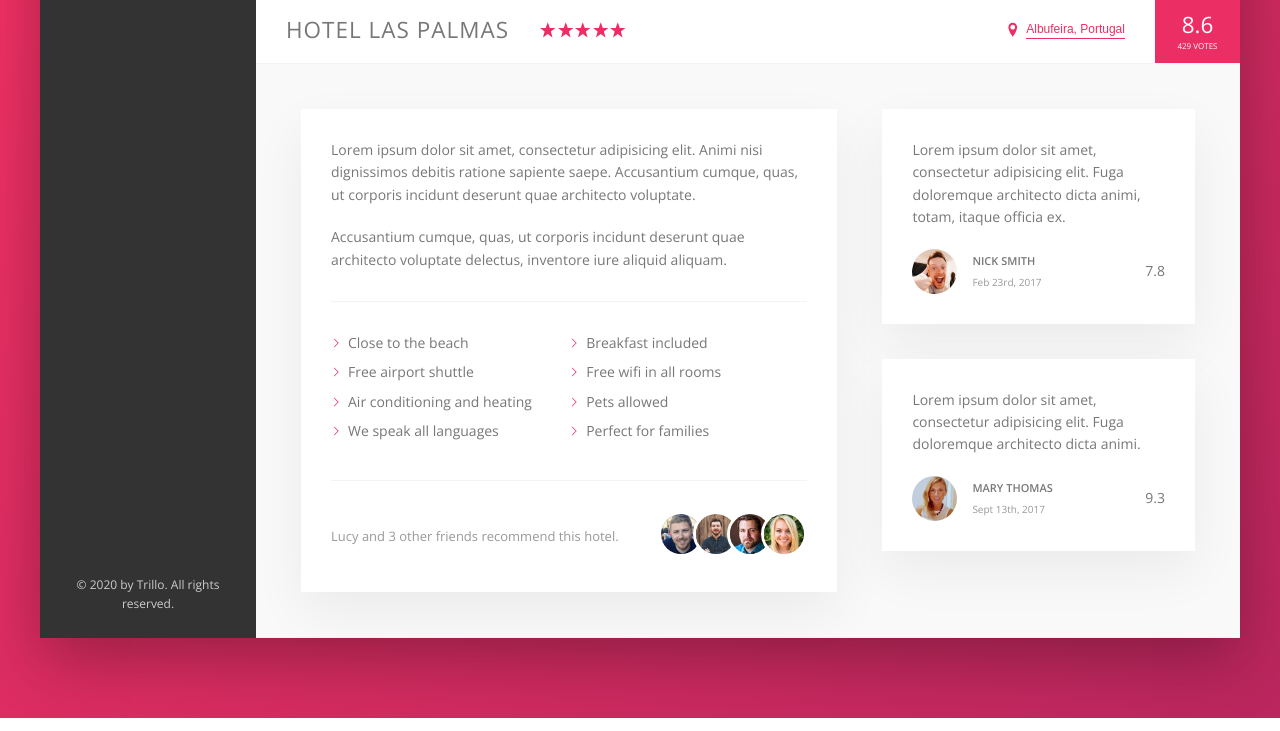
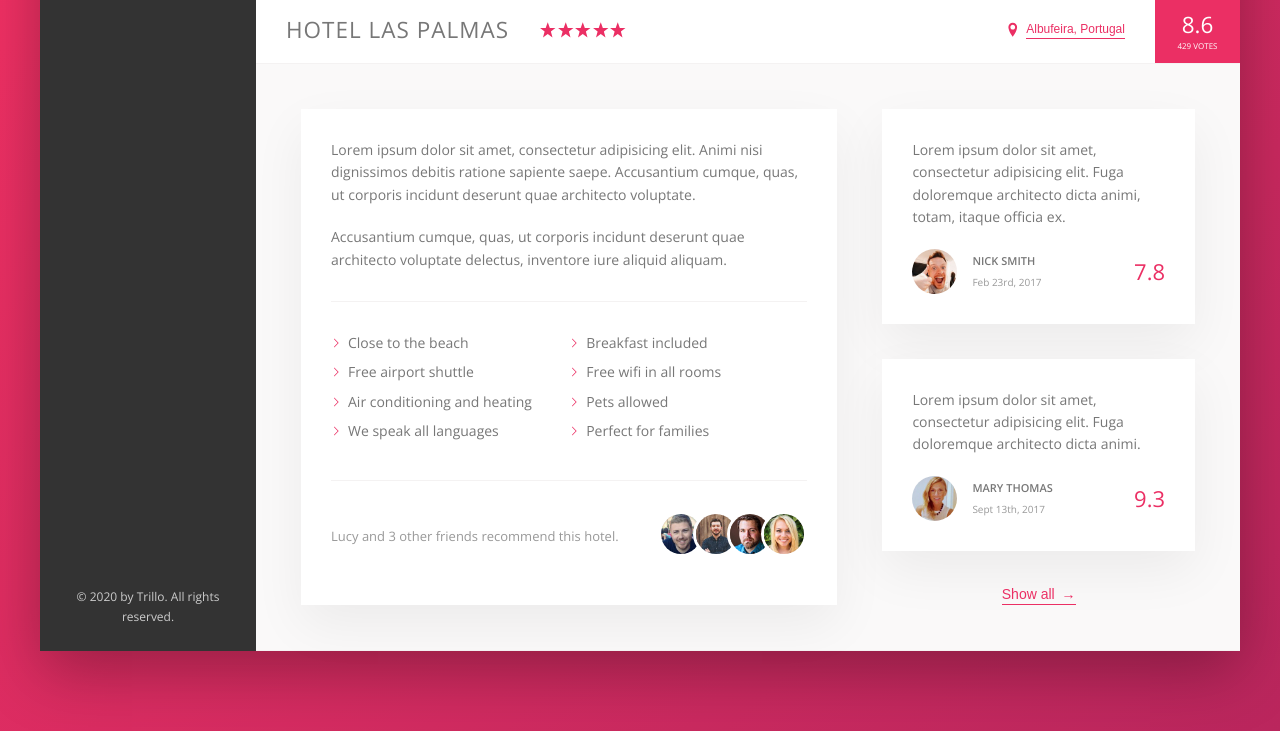
Before and after one commit to jiangmichael1/Learning-Sass-Flexbox-Trillo, a plain HTML site: page index.html in a window 1280 px wide. Shown: the part 538-1269 px from the top of the page. Drawn offline with nearby package versions, Linux system fonts and the light colour scheme.

Commit message:
completed reviews

```diff
--- a/css/style.css
+++ b/css/style.css
@@ -87,7 +87,10 @@ body {
   margin-right: 4.5rem; }
 
 .user-reviews {
-  flex: 1; }
+  flex: 1;
+  display: flex;
+  flex-direction: column;
+  align-items: center; }
 
 /* LOGO */
 .logo {
@@ -278,8 +281,13 @@ body {
   background-color: transparent;
   cursor: pointer;
   transition: all .2s; }
+  .btn-inline span {
+    margin-left: 3px;
+    transition: margin-left .2s; }
   .btn-inline:hover {
     color: var(--color-grey-dark-1); }
+    .btn-inline:hover span {
+      margin-left: 8px; }
   .btn-inline:focus {
     outline: none;
     animation: pulsate 1s infinite; }
@@ -347,7 +355,10 @@ body {
   padding: 3rem;
   margin-bottom: 3.5rem; }
   .review__text {
-    margin-bottom: 2rem; }
+    margin-bottom: 2rem;
+    z-index: 10;
+    position: relative;
+    overflow: hidden; }
   .review__user {
     display: flex;
     align-items: center; }
@@ -366,7 +377,17 @@ body {
   .review__user-date {
     font-size: 1rem;
     color: var(--color-grey-dark-3); }
-  .review__user-rating {
+  .review__rating {
     color: var(--color-primary);
     font-size: 2.2rem;
     font-weight: 300; }
+  .review::before {
+    content: "\201C";
+    position: absolute;
+    top: -2.75rem;
+    left: -1rem;
+    line-height: 1;
+    font-size: 20rem;
+    color: var(--color-grey-light-2);
+    font-family: sans-serif;
+    z-index: 1; }
--- a/index.html
+++ b/index.html
@@ -184,6 +184,7 @@
                                     <div class="review__rating">9.3</div>
                                 </figcaption>
                             </figure>
+                            <button class="btn-inline">Show all <span>&rarr;</span></button>
                         </div>
                     </div>
                 </main>
--- a/sass/_component.scss
+++ b/sass/_component.scss
@@ -280,8 +280,17 @@
     cursor: pointer;
     transition: all .2s;
 
+    & span {
+        margin-left: 3px;
+        transition: margin-left .2s;
+    }
+
     &:hover {
         color: var(--color-grey-dark-1);
+
+        span {
+            margin-left: 8px;
+        }
     }
 
     &:focus {
--- a/sass/_layout.scss
+++ b/sass/_layout.scss
@@ -57,4 +57,7 @@
 
 .user-reviews {
     flex: 1;
+    display: flex;
+    flex-direction: column;
+    align-items: center;
 }
```
Also changed, not shown: 1 other file.
